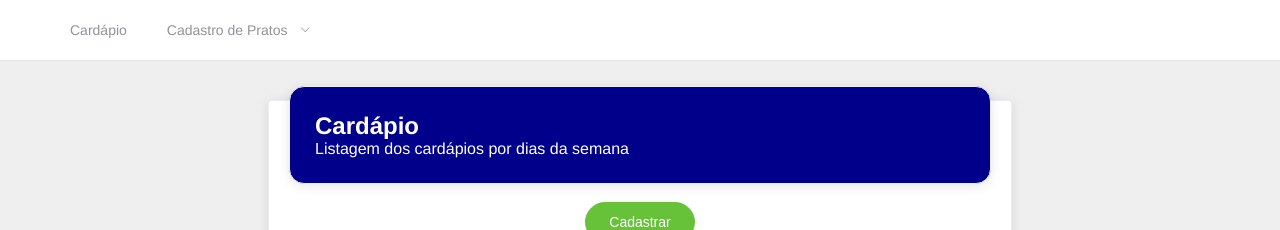
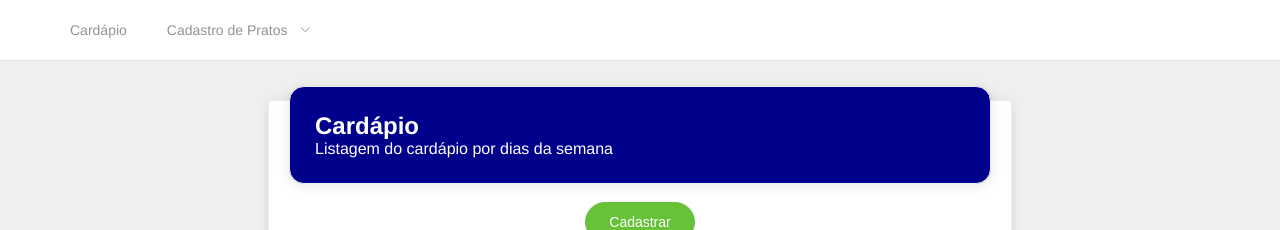
Before and after one commit to deivisondc/slack-dimi-ui, a Vue app: page /cadastro/cardapio in a window 1280 px wide. Shown: the top 230 px of the page. Built offline with nearby package versions, Linux system fonts and the light colour scheme.

Commit message:
fixing filterFunction name

```diff
--- a/src/components/cardapio/CardapioList.vue
+++ b/src/components/cardapio/CardapioList.vue
@@ -1,12 +1,12 @@
 <template>
   <app-list-layout
     :title="'Cardápio'"
-    :sub-title="'Listagem dos cardápios por dias da semana'"
+    :sub-title="'Listagem do cardápio por dias da semana'"
     :data-table="dataTable"
     :columns="columns"
     :form-route="formRoute"
     :showFilter="true"
-    :filterFunction="teste">
+    :filterFunction="applyFilter">
 
     <template slot="secondaryFilter">
       <el-row>
@@ -59,9 +59,8 @@ export default {
     };
   },
   methods: {
-    teste() {
-      console.log(this.selectedWeekDayFilter);
-      this.filterResults = 'asd';
+    applyFilter(filterValue) {
+      this.filterResults = filterValue;
     }
   }
 };
```
